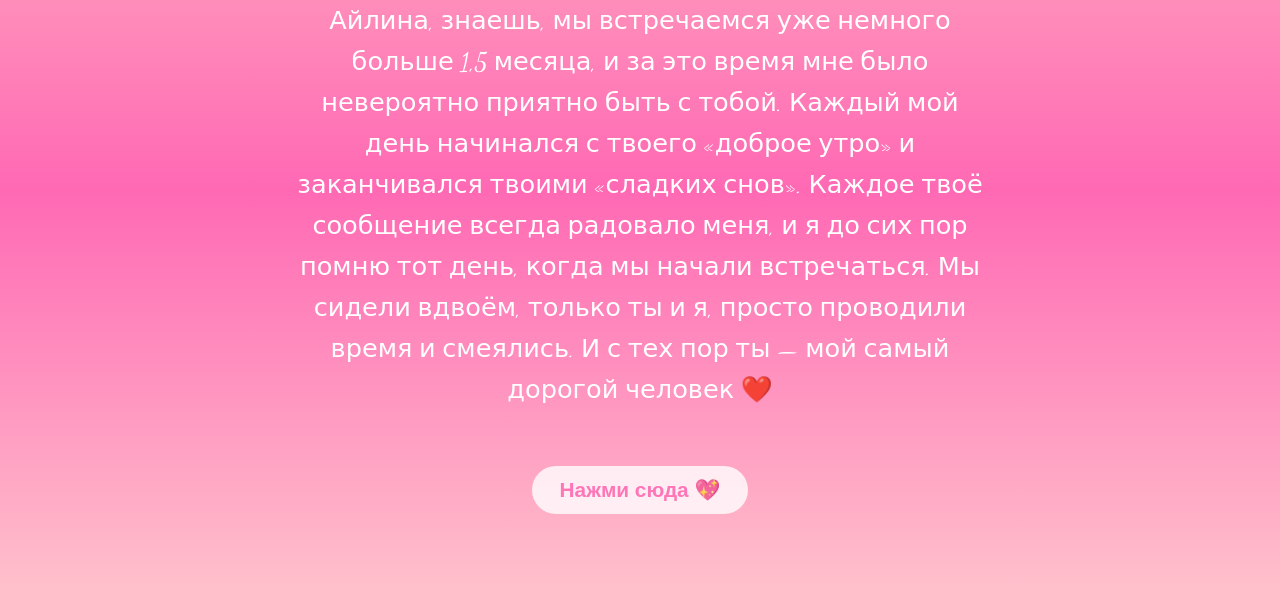
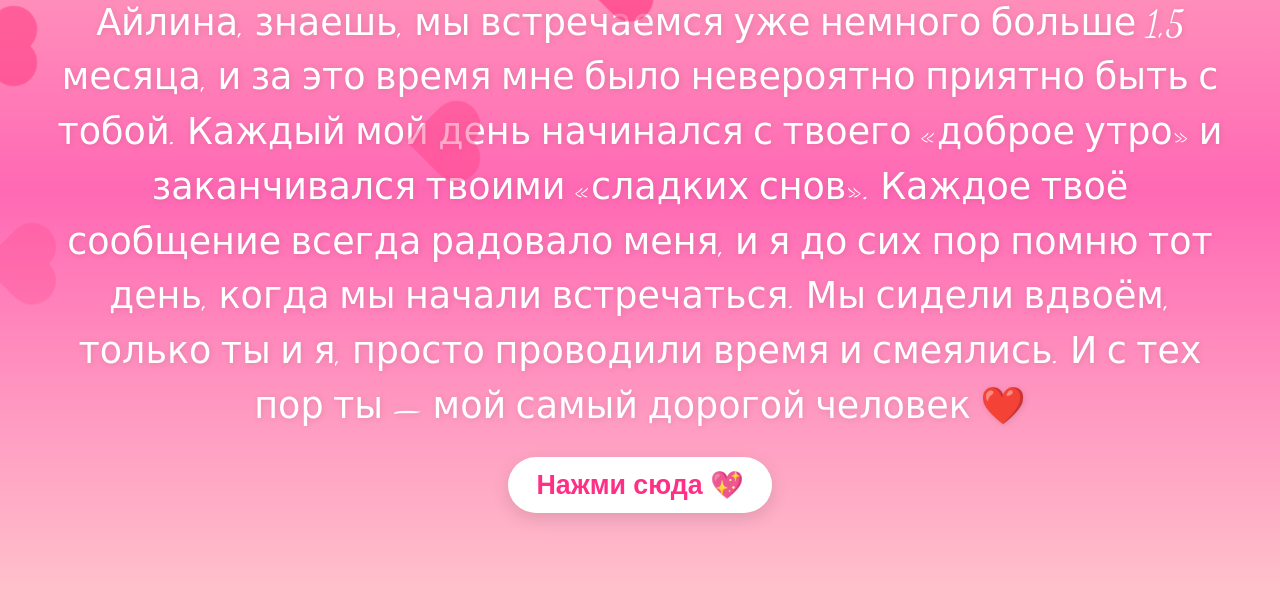
Before and after one commit to sayonarchick-bot/love-letter, a plain HTML site: page index.html in a window 1280 px wide. Shown: the part 210-800 px from the top of the page. Drawn offline with Linux system fonts and the light colour scheme.

Commit message:
Update index.html

```diff
--- a/index.html
+++ b/index.html
@@ -1,13 +1,16 @@
 <!DOCTYPE html>
 <html lang="ru">
 <head>
-  <meta charset="UTF-8">
+  <meta charset="utf-8" />
   <title>Письмо для Айлины ❤️</title>
+  <meta name="viewport" content="width=device-width,initial-scale=1" />
+  <link href="https://fonts.googleapis.com/css2?family=Dancing+Script&display=swap" rel="stylesheet">
   <style>
+    html,body{height:100%;margin:0}
     body {
       margin: 0;
-      height: 100vh;
-      background: linear-gradient(180deg, #ffb6c1, #ff69b4, #ffc0cb);
+      min-height: 100vh;
+      background: linear-gradient(180deg,#ffb6c1,#ff69b4,#ffc0cb);
       display: flex;
       flex-direction: column;
       justify-content: center;
@@ -16,91 +19,95 @@
       font-family: "Dancing Script", cursive;
       color: white;
       overflow: hidden;
+      -webkit-tap-highlight-color: transparent;
     }
 
-    h1 {
-      font-size: 3em;
-      margin-bottom: 20px;
-      animation: fadeIn 2s ease forwards;
+    h1{
+      font-size: calc(20px + 6vw);
+      margin: 0 0 12px 0;
+      animation: fadeIn 1.6s ease forwards;
+      text-shadow: 2px 2px 8px rgba(0,0,0,0.15);
     }
 
-    p {
-      max-width: 700px;
-      font-size: 1.6em;
-      line-height: 1.6em;
-      opacity: 0;
-      animation: fadeIn 3s ease 2s forwards;
-      transition: opacity 1s ease;
+    #message{
+      max-width: 92%;
+      font-size: calc(16px + 1.6vw);
+      line-height: 1.5;
+      margin: 0 0 18px 0;
+      opacity: 1; /* сразу видим основной текст */
+      transition: opacity 0.45s ease;
+      text-shadow: 1px 1px 6px rgba(0,0,0,0.12);
     }
 
+    /* кнопка всегда над всем и кликабельна */
+    #loveBtn{
+      position: relative;
+      z-index: 9999;
+      margin-top: 6px;
+      background: white;
+      color: #ff2f86;
+      border: none;
+      border-radius: 28px;
+      padding: 12px 28px;
+      font-size: calc(14px + 1vw);
+      cursor: pointer;
+      font-weight: 700;
+      box-shadow: 0 6px 18px rgba(0,0,0,0.12);
+      transition: transform .18s ease, background .18s ease;
+      -webkit-tap-highlight-color: transparent;
+    }
+    #loveBtn:active{ transform: scale(.98) }
+    #loveBtn:hover{ background:#ffe4e1 }
+
+    /* сердечки */
     .heart {
       position: fixed;
-      width: 35px;
-      height: 35px;
-      background: red;
+      width: 46px;
+      height: 46px;
+      background: #ff3b82;
       transform: rotate(45deg);
-      top: -10px;
-      animation: fall linear forwards;
-      opacity: 0.8;
+      top: -60px; /* начинаем выше экрана */
+      opacity: 0.95;
+      pointer-events: none; /* важно: не блокируют клики */
+      border-radius: 4px;
+      z-index: 1000;
+    }
+    .heart::before, .heart::after {
+      content: "";
+      position: absolute;
+      width: 46px;
+      height: 46px;
+      background: #ff3b82;
+      border-radius: 50%;
+    }
+    .heart::before { top: -23px; left: 0 }
+    .heart::after  { left: 23px; top: 0 }
+
+    @keyframes fall {
+      0%   { transform: rotate(45deg) translateY(-10vh) scale(1); opacity: 0; }
+      10%  { opacity: 1; }
+      100% { transform: rotate(45deg) translateY(120vh) scale(1.05); opacity: 0; }
     }
 
-    .heart::before,
-    .heart::after {
-      content: '';
-      position: absolute;
-      width: 35px;
-      height: 35px;
-      background: red;
-      border-radius: 50%;
-    }
+    @keyframes fadeIn { to{opacity:1} }
 
-    .heart::before {
-      top: -17px;
-      left: 0;
-    }
-
-    .heart::after {
-      left: 17px;
-      top: 0;
-    }
-
-    @keyframes fall {
-      0% { transform: rotate(45deg) translateY(0); opacity: 1; }
-      100% { transform: rotate(45deg) translateY(100vh); opacity: 0; }
-    }
-
-    @keyframes fadeIn {
-      to {opacity: 1;}
-    }
-
-    button {
-      margin-top: 30px;
-      background: white;
-      color: #ff69b4;
-      border: none;
-      border-radius: 25px;
-      padding: 12px 28px;
-      font-size: 1.3em;
-      cursor: pointer;
-      font-weight: bold;
-      transition: all 0.3s ease;
-      opacity: 0;
-      animation: fadeIn 2s ease 4s forwards;
-    }
-
-    button:hover {
-      background: #ffe4e1;
-      transform: scale(1.05);
+    /* адаптивные паддинги для телефона */
+    @media (max-width:420px){
+      #message{ font-size: calc(16px + 1.2vw) }
+      .heart{ width: 36px; height:36px }
+      .heart::before,.heart::after{ width:36px; height:36px }
     }
   </style>
-  <link href="https://fonts.googleapis.com/css2?family=Dancing+Script&display=swap" rel="stylesheet">
 </head>
 <body>
-  <audio autoplay loop>
+  <!-- аудио заранее, но без автоплей звука — мы начнём воспроизведение в обработчике клика -->
+  <audio id="bgAudio" loop preload="auto">
+    <!-- если хочешь другой источник, замени URL -->
     <source src="https://docs.google.com/uc?export=download&id=1eqazTuS0VW4d5n-7YXXP-0lYZj-sB0HE" type="audio/mp3">
   </audio>
 
   <h1>Для тебя, Айлина 💌</h1>
+
   <p id="message">
     Айлина, знаешь, мы встречаемся уже немного больше 1,5 месяца,
     и за это время мне было невероятно приятно быть с тобой.
@@ -116,31 +123,58 @@
   <button id="loveBtn">Нажми сюда 💖</button>
 
   <script>
-    // Падающие сердца
-    function createHeart() {
-      const heart = document.createElement("div");
-      heart.className = "heart";
-      heart.style.left = Math.random() * 100 + "vw";
-      heart.style.animationDuration = 3 + Math.random() * 3 + "s";
+    // ждём, пока DOM готов
+    document.addEventListener('DOMContentLoaded', function(){
+      const btn = document.getElementById('loveBtn');
+      const msg = document.getElementById('message');
+      const audio = document.getElementById('bgAudio');
+
+      // Защитный тест: убедимся, что элемент найден
+      if(!btn || !msg){ console.warn('Элементы не найдены в DOM'); return; }
+
+      // функция создания сердца (каждое сердечко не мешает кликам)
+      function createHeart(){
+        const heart = document.createElement('div');
+        heart.className = 'heart';
+        heart.style.left = (Math.random()*90) + 'vw';
+        const dur = 3 + Math.random()*4;
+        heart.style.animation = `fall ${dur}s linear forwards`;
+        heart.style.transform = 'rotate(45deg)';
         document.body.appendChild(heart);
-      setTimeout(() => heart.remove(), 6000);
+        setTimeout(()=> heart.remove(), (dur*1000)+200);
       }
-    setInterval(createHeart, 300);
+      // стартуем генерацию сердец
+      setInterval(createHeart, 450);
 
-    // Кнопка - показывает второе сообщение
-    document.getElementById("loveBtn").addEventListener("click", function() {
-      const message = document.getElementById("message");
-      message.style.opacity = 0;
-      setTimeout(() => {
-        message.innerHTML =
+      // обработчик клика: плавно меняет текст и пробует запустить музыку
+      btn.addEventListener('click', function onClick(){
+        // меняем текст с небольшой задержкой + плавностью
+        msg.style.opacity = 0;
+        setTimeout(()=>{
+          msg.innerHTML = `
             Айлина, я просто хочу, чтобы ты знала —
             ты делаешь мою жизнь лучше каждый день.
             Ты — причина моей улыбки,
             и я благодарен судьбе, что ты рядом ❤️
             <br><br>С любовью,<br>Тот самый человек, кто всегда рядом 💞
-        ;
-        message.style.opacity = 1;
-      }, 500);
+          `;
+          msg.style.opacity = 1;
+        }, 300);
+
+        // попытка запустить аудио (некоторые браузеры требуют user gesture — клик подходит)
+        // мы ловим ошибки, чтобы не ломать работу страницы
+        if(audio){
+          // если ещё не запущено — пробуем play()
+          audio.volume = 0.8;
+          audio.play().catch((e)=> {
+            // если воспроизведение заблокировано, оставляем без звука
+            console.warn('Audio play failed:', e);
+          });
+        }
+
+        // если нужно — можно удалить слушатель, чтобы клик сработал один раз:
+        // btn.removeEventListener('click', onClick);
+      });
     });
   </script>
 </body>
```
Lines whose indentation alone changed are shown as unchanged.
